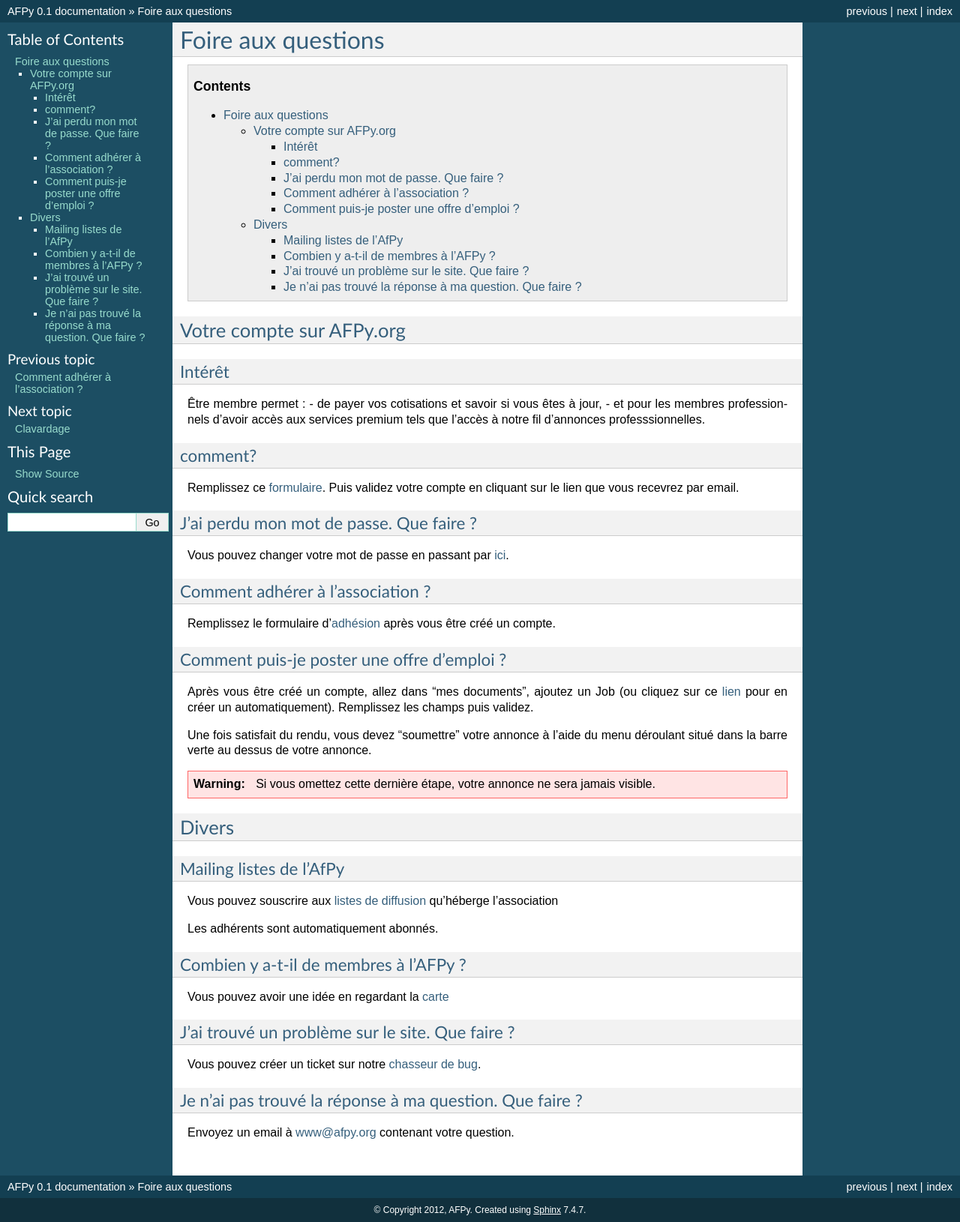
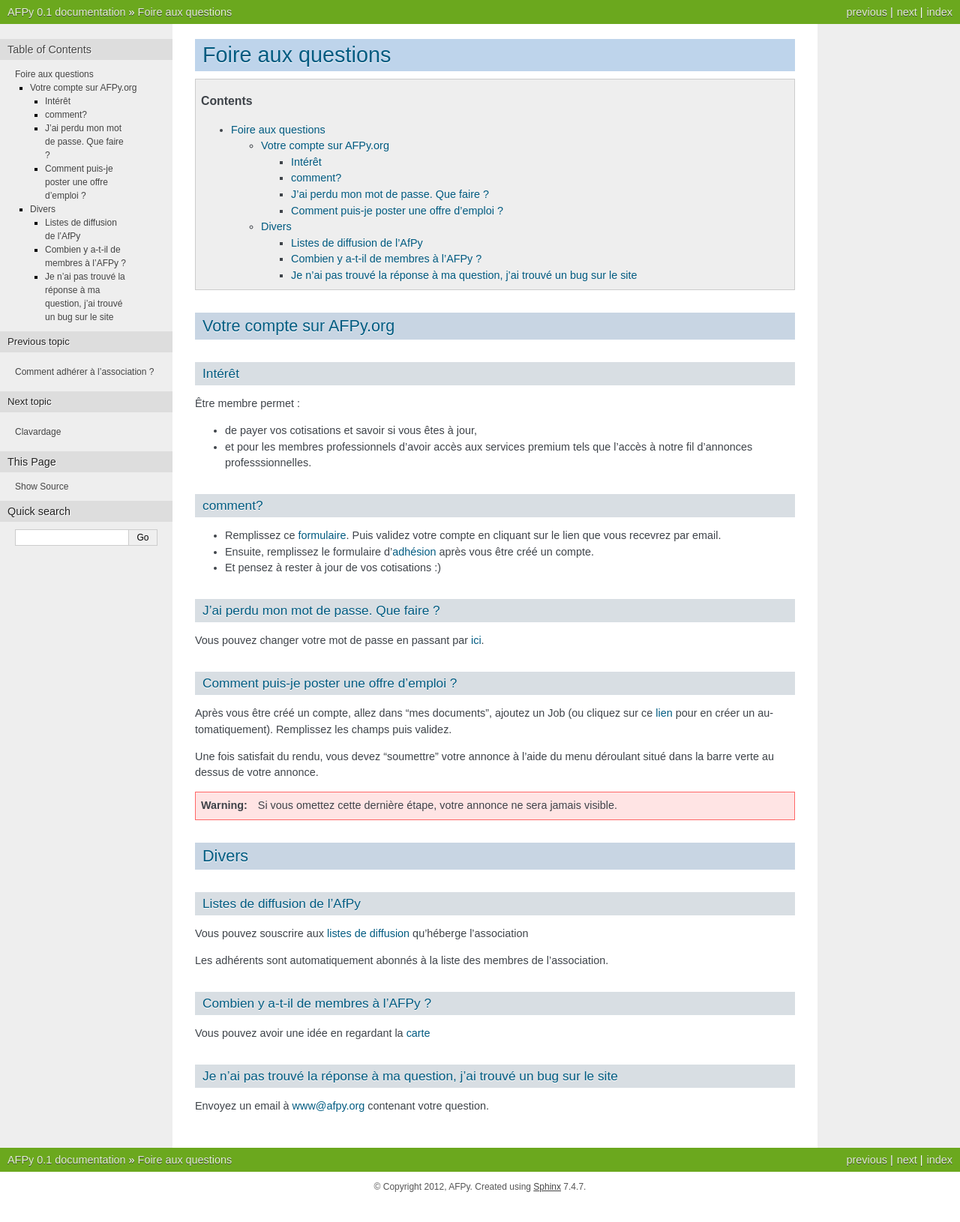
Before and after one commit to AFPy/AfpySphinx, a Sphinx documentation site: the page built from docs/faq.txt, in a window 1280 px wide. Shown: the whole page at 75% size. Built offline with Sphinx 7.4.7, drawn with Linux system fonts in a browser that asks for light colours; pages that are not in the unit, such as notebooks, are missing from menus; after the commit the page ends 1603 px from its top, so only the background shows below that.

Commit message:
Le nouveau Sheakpseare croisé avec Dany Boon (c'est à dire de l'humour pas drôle, et le même coin d'origine que mon voisin bmispelon) à encore frappé.
Réjouissez vous \o/ on est arrivé à livré.

10 ans d'expériences feront toujours la différence.

Quoi mon message de commit est plus gros que mon diff. Et alors? C'est important
la méta information.

```diff
--- a/docs/conf.py
+++ b/docs/conf.py
@@ -91,7 +91,7 @@ pygments_style = 'sphinx'
 
 # The theme to use for HTML and HTML Help pages.  See the documentation for
 # a list of builtin themes.
-html_theme = 'default'
+html_theme = 'nature'
 
 # Theme options are theme-specific and customize the look and feel of a theme
 # further.  For a list of options available for each theme, see the
--- a/docs/faq.txt
+++ b/docs/faq.txt
@@ -11,16 +11,20 @@ Intérêt
 -------
 
 Être membre permet :
+
 - de payer vos cotisations et savoir si vous êtes à jour,
 - et pour les membres professionnels d'avoir accès aux services premium tels que l'accès à notre fil d'annonces professsionnelles.
 
 comment?
 ---------
 
-Remplissez ce formulaire_. Puis validez votre compte en cliquant sur le lien
-que vous recevrez par email.
+- Remplissez ce formulaire_. Puis validez votre compte en cliquant sur le lien que vous recevrez par email.
+- Ensuite, remplissez le formulaire d'adhésion_ après vous être créé un compte.
+- Et pensez à rester à jour de vos cotisations :)
+
 
 .. _formulaire: http://www.afpy.org/membres/register
+.. _adhésion: http://www.afpy.org/membres/adhesion
 
 J'ai perdu mon mot de passe. Que faire ?
 ----------------------------------------
@@ -29,13 +33,6 @@ Vous pouvez changer votre mot de passe en passant par ici_.
 
 .. _ici: http://www.afpy.org/membres/password
 
-
-Comment adhérer à l'association ?
----------------------------------
-
-Remplissez le formulaire d'adhésion_ après vous être créé un compte.
-
-.. _adhésion: http://www.afpy.org/membres/adhesion
 
 Comment puis-je poster une offre d'emploi ?
 -------------------------------------------
@@ -56,13 +53,15 @@ menu déroulant situé dans la barre verte au dessus de votre annonce.
 Divers
 ======
 
-Mailing listes de l'AfPy
-------------------------
+Listes de diffusion de l'AfPy
+-----------------------------
 
 Vous pouvez souscrire aux `listes de diffusion <http://lists.afpy.org/>`_
 qu'héberge l'association
 
-Les adhérents sont automatiquement abonnés.
+Les adhérents sont automatiquement abonnés à la liste des membres de
+l'association.
+
 
 
 Combien y a-t-il de membres à l'AFPy ?
@@ -72,14 +71,7 @@ Vous pouvez avoir une idée en regardant la carte_
 
 .. _carte: http://www.afpy.org/membres/carte
 
-J'ai trouvé un problème sur le site. Que faire ?
-------------------------------------------------
-
-Vous pouvez créer un ticket sur notre `chasseur de bug`_.
-
-.. _chasseur de bug: http://www.afpy.org/trac
-
-Je n'ai pas trouvé la réponse à ma question. Que faire ?
----------------------------------------------------------
+Je n'ai pas trouvé la réponse à ma question, j'ai trouvé un bug sur le site
+---------------------------------------------------------------------------
 
 Envoyez un email à www@afpy.org contenant votre question.
--- a/docs/index.txt
+++ b/docs/index.txt
@@ -16,6 +16,7 @@ Informations additionnelles
    assocation
    bilan_moral
    inscription
+   ressource
    faq
    clavardage
    :maxdepth: 2
```
Also changed, not shown: 1 other file.
